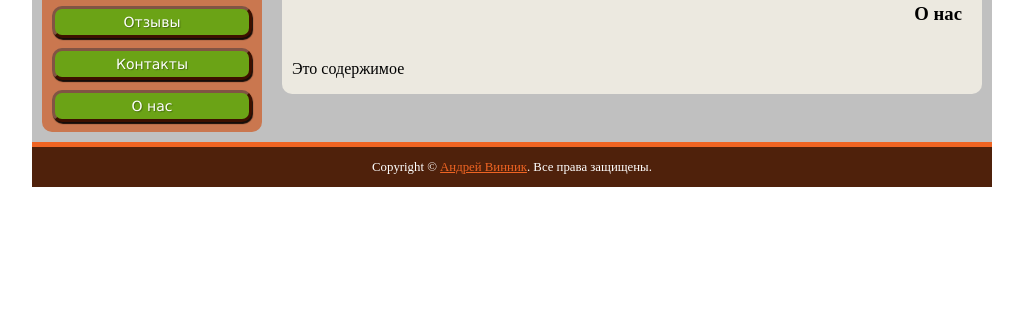
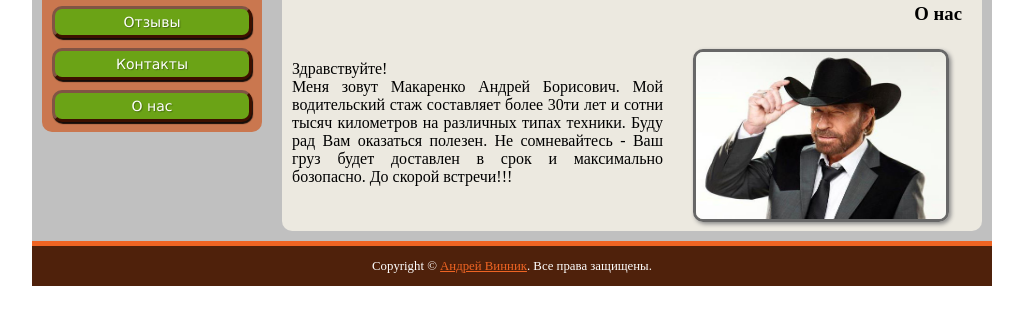
Before and after one commit to andrey2901/Sites, a plain HTML site: page makarenko/web/about.html in a window 1280 px wide. Shown: the part 211-536 px from the top of the page, without its empty margins (128-1151 px from the left). Drawn offline with Linux system fonts and the light colour scheme.

Commit message:
Add about page content.

```diff
--- a/makarenko/web/about.html
+++ b/makarenko/web/about.html
@@ -45,7 +45,14 @@
 		</div>
 		<!-- Content -->
 		<div id="content">
-			<p>Это содержимое</p>
+			<div class="about">
+				<p class="about">
+					Здравствуйте!<br>Меня зовут Макаренко Андрей Борисович. Мой водительский стаж составляет более 30ти лет и
+					сотни тысяч километров на различных типах техники. Буду рад Вам оказаться полезен. Не сомневайтесь - Ваш груз будет
+					доставлен в срок и максимально бозопасно. До скорой встречи!!!
+				</p>
+				<img src="images/chief.jpg" alt="Макаренко Андрей Борисович">
+			</div>
 		</div>
 		<!-- Footer -->
 		<div id="footer">
--- a/makarenko/web/css/style.css
+++ b/makarenko/web/css/style.css
@@ -196,10 +196,22 @@ h5 {
 	border-style: solid;
 	border-color: #233607 #233607 transparent transparent;
 }*/
-
 #content p {
 	padding-left: 10px;
 }
+
+.about {
+	display: inline;
+	float: left;
+}
+
+p.about {
+	display: inline;
+	float: left;
+	width: 53%;
+	text-align: justify;
+}
+
 /*------------------------------------*/
 
 /*------------Footer block------------*/
```
Also changed, not shown: makarenko/web/images/chief.jpg (added).
